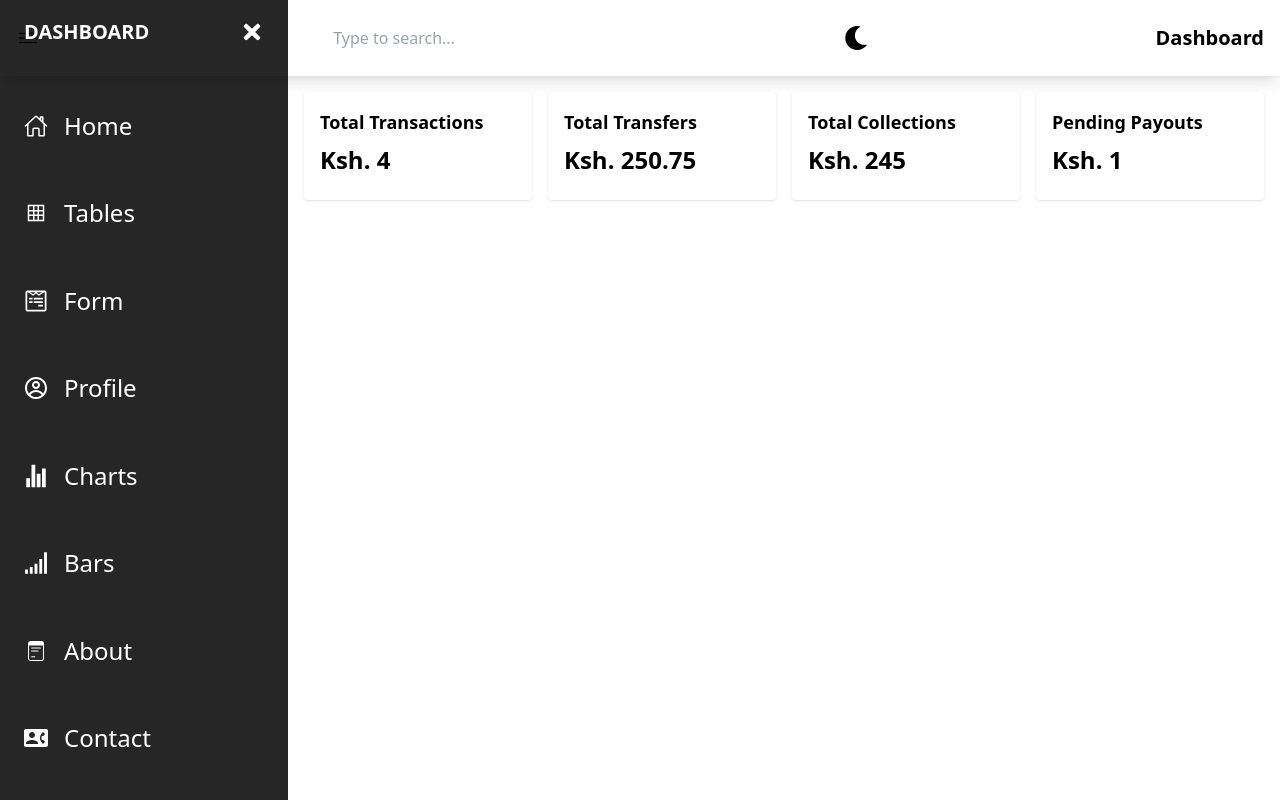
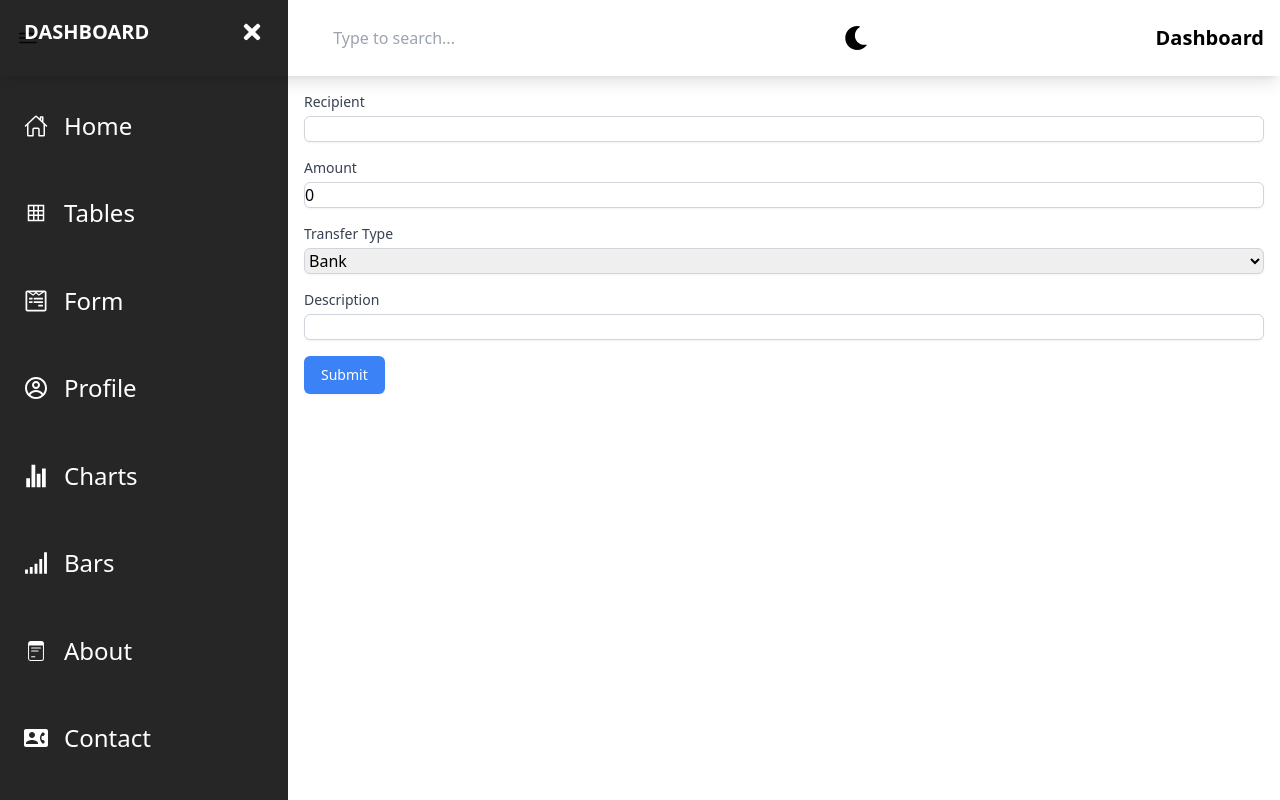
Before and after one commit to GabrielOchieng/payment-dashboard, a React (Vite) app: page /transfer in a window 1280 px wide. Built offline with nearby package versions, Linux system fonts and the light colour scheme.

Commit message:
setting up of routing

```diff
--- a/package.json
+++ b/package.json
@@ -14,7 +14,8 @@
     "react-dom": "^18.3.1",
     "react-hot-toast": "^2.4.1",
     "react-icons": "^5.3.0",
-    "react-router-dom": "^6.26.2"
+    "react-router-dom": "^6.26.2",
+    "react-toastify": "^10.0.5"
   },
   "devDependencies": {
     "@eslint/js": "^9.9.0",
--- a/src/App.tsx
+++ b/src/App.tsx
@@ -1,7 +1,9 @@
 import { useEffect, useState } from "react";
-import DashboardOverview from "./components/DashboardOverview";
 import Navbar from "./components/Navbar";
 import { ThemeProvider } from "./contexts/theme";
+import { Outlet } from "react-router-dom";
+import { ToastContainer } from "react-toastify";
+import "react-toastify/dist/ReactToastify.css";
 
 function App() {
   const [themeMode, setThemeMode] = useState("light");
@@ -23,8 +25,11 @@ function App() {
     <ThemeProvider value={{ themeMode, darkTheme, lightTheme }}>
       <div>
         <Navbar />
+        <ToastContainer />
         <div className=" ml-72">
-          <DashboardOverview />
+          <main>
+            <Outlet />
+          </main>
         </div>
       </div>
     </ThemeProvider>
--- a/src/components/Sidebar.tsx
+++ b/src/components/Sidebar.tsx
@@ -7,6 +7,7 @@ import { IoStatsChartSharp } from "react-icons/io5";
 import { GiNetworkBars } from "react-icons/gi";
 import { MdContactPhone } from "react-icons/md";
 import { CiMemoPad } from "react-icons/ci";
+import { Link } from "react-router-dom";
 
 interface SidebarProps {
   handleSideBar: () => void;
@@ -21,9 +22,9 @@ const Sidebar: React.FC<SidebarProps> = ({ handleSideBar, isOpen }) => {
       }`}
     >
       <div className="flex items-center justify-between h-16 px-6">
-        <a href="/">
+        <Link to="/">
           <h1 className="text-xl font-bold">DASHBOARD</h1>
-        </a>
+        </Link>
         <button onClick={handleSideBar} className="focus:outline-none">
           <FaTimes className="h-6 w-6" />
         </button>
@@ -34,37 +35,37 @@ const Sidebar: React.FC<SidebarProps> = ({ handleSideBar, isOpen }) => {
         <ul className="flex flex-col flex-grow gap-3 text-2xl">
           <li className="hover:underline flex-grow flex items-center gap-4">
             <IoHomeOutline className="w-6 h-6" />
-            <a href="#">Home</a>
+            <Link to="/">Home</Link>
           </li>
           <li className="hover:underline flex-grow flex items-center gap-4">
             <LiaTableSolid className="w-6 h-6" />
-            <a href="#">Tables</a>
+            <Link to="#">Tables</Link>
           </li>
           <li className="hover:underline flex-grow flex items-center gap-4">
             <FaWpforms className="w-6 h-6" />
-            <a href="#">Form</a>
+            <Link to="/transfer">Form</Link>
           </li>
           <li className="hover:underline flex-grow flex items-center gap-4">
             <CgProfile className="w-6 h-6" />
 
-            <a href="#">Profile</a>
+            <Link to="#">Profile</Link>
           </li>
           <li className="hover:underline flex-grow flex items-center gap-4">
             <IoStatsChartSharp className="w-6 h-6" />
-            <a href="#">Charts</a>
+            <Link to="#">Charts</Link>
           </li>
           <li className="hover:underline flex-grow flex items-center gap-4">
             <GiNetworkBars className="w-6 h-6" />
-            <a href="#">Bars</a>
+            <Link to="#">Bars</Link>
           </li>
           <li className="hover:underline flex-grow flex items-center gap-4">
             <CiMemoPad className="w-6 h-6" />
-            <a href="#">About</a>
+            <Link to="#">About</Link>
           </li>
           <li className="hover:underline flex-grow flex items-center gap-4">
             <MdContactPhone className="w-6 h-6" />
 
-            <a href="#">Contact</a>
+            <Link to="#">Contact</Link>
           </li>
         </ul>
       </div>
--- /dev/null
+++ b/src/components/TransferForm.tsx
@@ -0,0 +1,114 @@
+// TransferForm.tsx
+import React, { useState } from "react";
+import { defaultTransferData } from "../utils/dummyData";
+import { toast } from "react-hot-toast";
+import { TransferData } from "../types";
+
+const TransferForm: React.FC = () => {
+  const [transferData, setTransferData] =
+    useState<TransferData>(defaultTransferData);
+
+  const handleChange = (
+    e: React.ChangeEvent<HTMLInputElement | HTMLSelectElement>
+  ) => {
+    const { name, value } = e.target;
+    setTransferData({
+      ...transferData,
+      [name]: value,
+    });
+  };
+
+  const handleSubmit = (e: React.FormEvent) => {
+    e.preventDefault();
+    // Validate and submit the transfer data
+    if (transferData.amount <= 0 || !transferData.recipient) {
+      toast.error("Please provide valid recipient and amount.");
+      return;
+    }
+    // Simulate form submission
+    toast.success("Transfer initiated successfully!");
+  };
+
+  return (
+    <form onSubmit={handleSubmit} className="p-4">
+      <div className="mb-4">
+        <label
+          htmlFor="recipient"
+          className="block text-sm font-medium text-gray-700"
+        >
+          Recipient
+        </label>
+        <input
+          id="recipient"
+          name="recipient"
+          type="text"
+          value={transferData.recipient}
+          onChange={handleChange}
+          className="mt-1 block w-full border border-gray-300 rounded-md shadow-sm"
+          required
+        />
+      </div>
+      <div className="mb-4">
+        <label
+          htmlFor="amount"
+          className="block text-sm font-medium text-gray-700"
+        >
+          Amount
+        </label>
+        <input
+          id="amount"
+          name="amount"
+          type="number"
+          value={transferData.amount}
+          onChange={handleChange}
+          className="mt-1 block w-full border border-gray-300 rounded-md shadow-sm"
+          required
+        />
+      </div>
+      <div className="mb-4">
+        <label
+          htmlFor="transferType"
+          className="block text-sm font-medium text-gray-700"
+        >
+          Transfer Type
+        </label>
+        <select
+          id="transferType"
+          name="transferType"
+          value={transferData.transferType}
+          onChange={handleChange}
+          className="mt-1 block w-full border border-gray-300 rounded-md shadow-sm"
+          required
+        >
+          <option value="Bank">Bank</option>
+          <option value="Mobile">Mobile</option>
+          <option value="PayPal">PayPal</option>
+        </select>
+      </div>
+      <div className="mb-4">
+        <label
+          htmlFor="description"
+          className="block text-sm font-medium text-gray-700"
+        >
+          Description
+        </label>
+        <input
+          id="description"
+          name="description"
+          type="text"
+          value={transferData.description}
+          onChange={handleChange}
+          className="mt-1 block w-full border border-gray-300 rounded-md shadow-sm"
+        />
+      </div>
+      <button
+        type="submit"
+        className="inline-flex justify-center py-2 px-4 border border-transparent rounded-md shadow-sm text-sm font-medium text-white bg-blue-500 hover:bg-blue-600"
+      >
+        Submit
+      </button>
+    </form>
+  );
+};
+
+export default TransferForm;
--- a/src/main.tsx
+++ b/src/main.tsx
@@ -1,10 +1,37 @@
-import { StrictMode } from "react";
-import { createRoot } from "react-dom/client";
-import App from "./App.tsx";
+// import { StrictMode } from "react";
+// import { createRoot } from "react-dom/client";
+// import App from "./App.tsx";
+// import "./index.css";
+
+// createRoot(document.getElementById("root")!).render(
+//   <StrictMode>
+//     <App />
+//   </StrictMode>
+// );
+
+import React from "react";
+import ReactDOM from "react-dom/client";
+import {
+  createBrowserRouter,
+  createRoutesFromElements,
+  Route,
+  RouterProvider,
+} from "react-router-dom";
+import TransferPage from "./pages/TransferPage";
+import App from "./App";
 import "./index.css";
+import HomePage from "./pages/HomePage";
 
-createRoot(document.getElementById("root")!).render(
-  <StrictMode>
-    <App />
-  </StrictMode>
+const router = createBrowserRouter(
+  createRoutesFromElements(
+    <Route path="/" element={<App />}>
+      <Route index path="/" element={<HomePage />} />
+      <Route index path="/transfer" element={<TransferPage />} />
+    </Route>
+  )
 );
+ReactDOM.createRoot(document.getElementById("root")!).render(
+  <React.StrictMode>
+    <RouterProvider router={router} />
+  </React.StrictMode>
+);
--- /dev/null
+++ b/src/pages/HomePage.tsx
@@ -0,0 +1,11 @@
+import DashboardOverview from "../components/DashboardOverview";
+
+const HomePage = () => {
+  return (
+    <div>
+      <DashboardOverview />
+    </div>
+  );
+};
+
+export default HomePage;
--- /dev/null
+++ b/src/pages/TransferPage.tsx
@@ -0,0 +1,11 @@
+import TransferForm from "../components/TransferForm";
+
+const TransferPage = () => {
+  return (
+    <div>
+      <TransferForm />
+    </div>
+  );
+};
+
+export default TransferPage;
```
Also changed, not shown: 1 other file (tests, documents, lock files or other folders).
